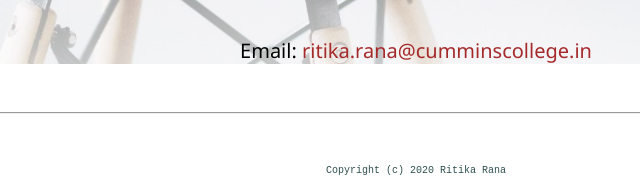
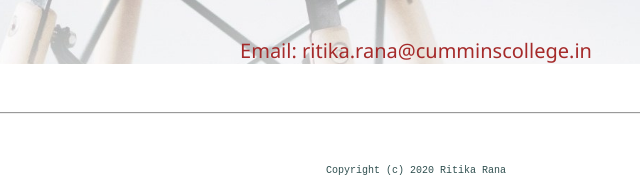
Before and after one commit to Ritika-Rana/Ritika-Rana.github.io, a plain HTML site: page index.html in a window 1280 px wide. Shown: the part 665-845 px from the top of the page, 224-864 px from the left. Drawn offline with Linux system fonts and the light colour scheme.

Commit message:
Update index.html

```diff
--- a/index.html
+++ b/index.html
@@ -40,7 +40,7 @@
         <a href="https://github.com/Ritika-Rana">My GitHub</a>
       </p>
       <h2>Contact</h2>
-      <p class="selected1">
+      <p>
         Email: <a href="mailto:ritika.rana@cumminscollege.in">ritika.rana@cumminscollege.in</a>
       </p>
      </div>
```
